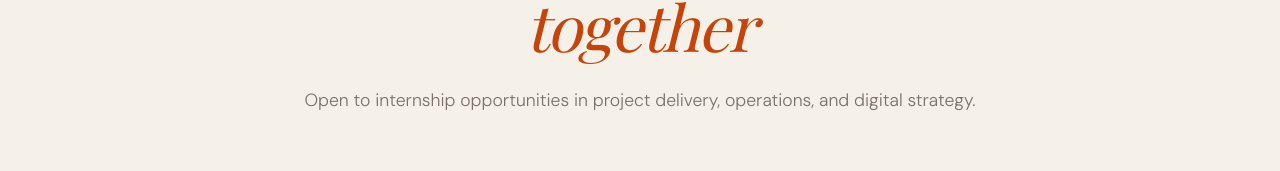
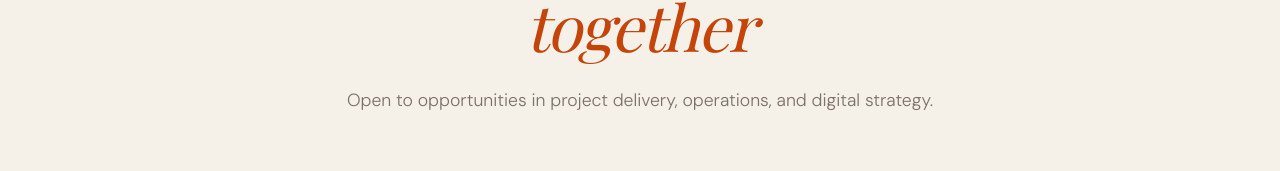
Before and after one commit to moseoa/moseoa.github.io, a React (Vite) app: page / in a window 1280 px wide. Shown: the part 3480-3651 px from the top of the page. Built offline with nearby package versions, Linux system fonts and the light colour scheme; a web font is replaced by a local one.

Commit message:
Update internship opportunities description

```diff
--- a/src/components/Contact.jsx
+++ b/src/components/Contact.jsx
@@ -7,7 +7,7 @@ const Contact = () => {
         Let's work<br /><em className="italic text-rust">together</em>
       </h2>
       <p className="text-[1.1rem] text-muted mb-12 max-w-2xl mx-auto leading-[1.7]">
-        Open to internship opportunities in project delivery, operations, and digital strategy.
+        Open to opportunities in project delivery, operations, and digital strategy.
       </p>
       <a
         href="mailto:mochristina4@gmail.com"
```
